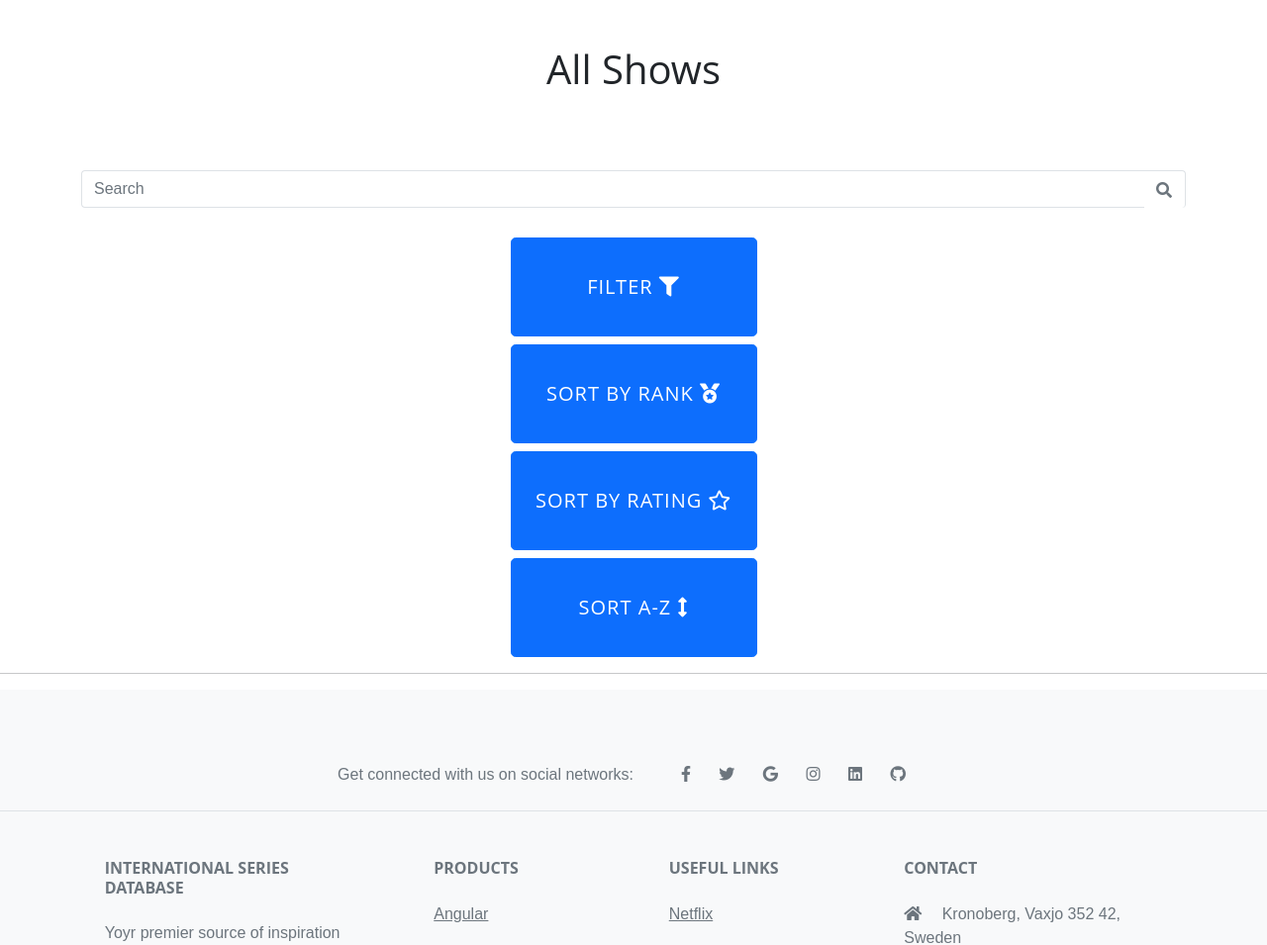
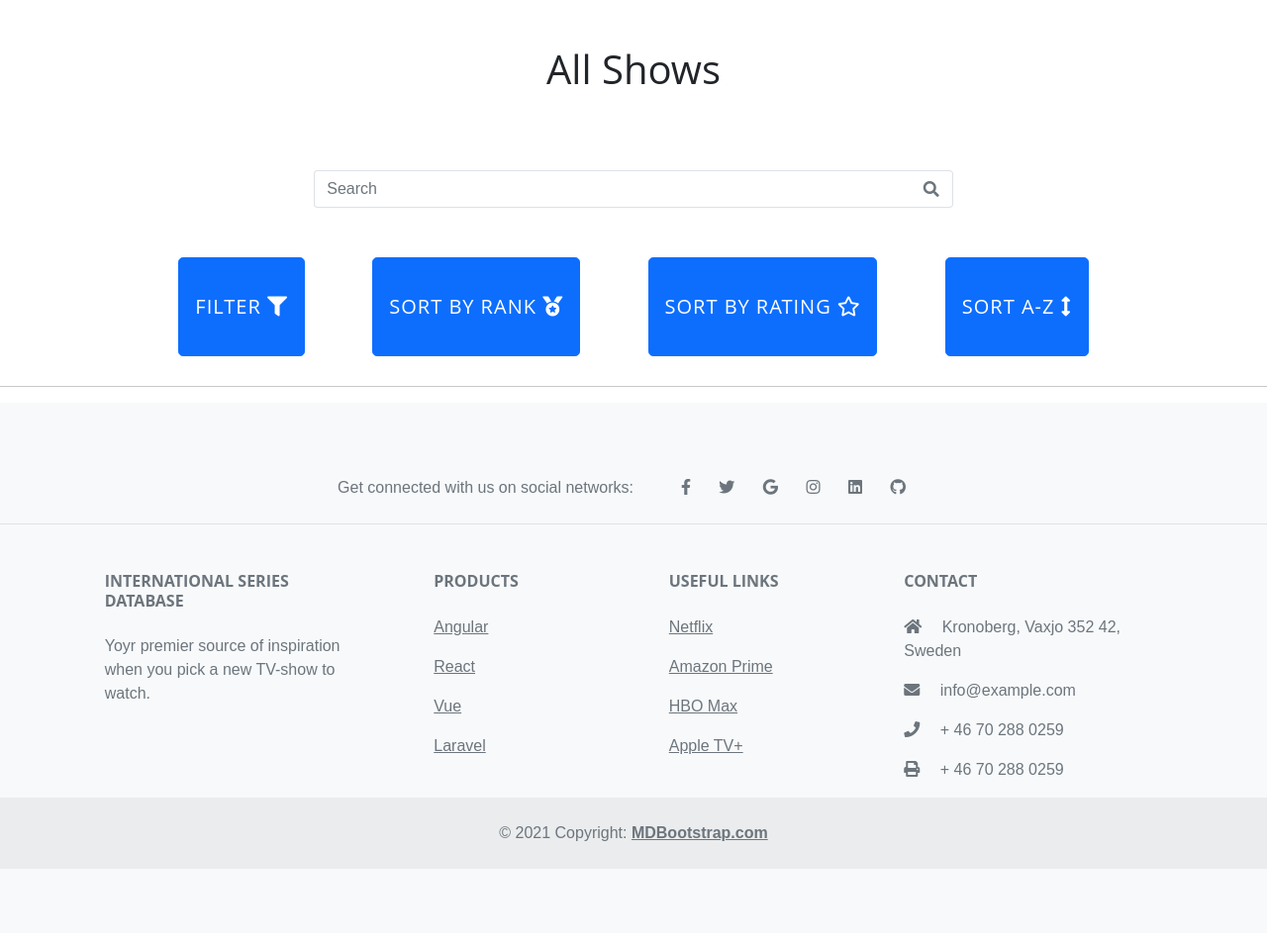
Before and after one commit to SebastianTirsen/MS-3-seriesdb, a Flask app: page /cards in a window 1280 px wide. Shown: the part 632-1587 px from the top of the page at 99% size. After the commit the page ends 1510 px from the top, so only its background shows below. Run offline with Flask 2, Linux system fonts and the light colour scheme; data that the repository does not hold is empty; some libraries are stand-ins or nearby versions.

Commit message:
Changed styling sort-buttons and searchfield.

```diff
--- a/static/css/styles.css
+++ b/static/css/styles.css
@@ -50,19 +50,15 @@
         padding-bottom: 20px;
     }
 
-/*     .card:hover .card-desc {
-      opacity: 1;
-      height: 100%;
-    } */
-
     #block_container {
-/*       display: flex;
-      justify-content: center; */
       margin-top: 50px;
     }
 
     #search {
-        margin-bottom: 30px;
+        display: flex;
+        align-items: center;
+        width: 60%;
+        margin: 0 auto 50px;
     }
 
     .sort-btn {
@@ -140,21 +136,16 @@ body {
     font-size: 16px;
     font-weight: 300;
     color: #444;
-    /* background:linear-gradient(to right bottom, #A9C9FF 0%, #FFBBEC 100%);  */
     height: 100vh;
-/*     display: flex;
-    align-items: center;
-    justify-content: center; */
 }
 
 .container, .container-fluid, .container-lg, .container-md, .container-sm, .container-xl, .container-xxl {
     width: 80%;
 }
 
-/* .show_container {
-  display: flex;
-  justify-content: center;
-} */
+.show_container {
+margin: 26px;
+}
 
 #shows_container {
     margin-top: 50px;
@@ -344,3 +335,9 @@ body {
     margin: 0 auto;
     width: 70%;
   }
+
+  #sort_buttons {
+    display: flex;
+    justify-content: space-evenly;
+    margin: 30px;
+  }
--- a/templates/cards.html
+++ b/templates/cards.html
@@ -10,13 +10,21 @@
           <div class="input-group">
               <input class="form-control border-end-0 border" type="search" placeholder="Search" id="example-search-input">
               <span class="input-group-append">
-                  <button class="btn btn-outline-secondary bg-white border-start-0 border-bottom-0 border ms-n5" type="button">
+                  <button class="btn btn-outline-secondary bg-white border-start-0 border ms-n5" type="button">
                       <i class="fa fa-search"></i>
                   </button>
               </span>
           </div>
       </div>
   </div>
+
+  <div id="sort_buttons">
+    <button class="btn btn-lg btn-primary sort-btn" type="button">Filter <i class="fas fa-filter"></i></button>
+    <button class="btn btn-lg btn-primary sort-btn" type="button">Sort by Rank <i class="fas fa-medal"></i></button>
+    <button class="btn btn-lg btn-primary sort-btn" type="button">Sort by Rating <i class="far fa-star"></i></button>
+    <button class="btn btn-lg btn-primary sort-btn" type="button">Sort A-Z <i class="fas fa-arrows-alt-v"></i></button>
+  </div>
+
   {% for card in cards %}
     <div class="show_container">
       <figure class="movie">
@@ -157,12 +165,7 @@
     {% endfor %}
 
   </div>
-  <div class="d-grid gap-2 col-3 mx-auto">
-    <button class="btn btn-lg btn-primary sort-btn" type="button">Filter <i class="fas fa-filter"></i></button>
-    <button class="btn btn-lg btn-primary sort-btn" type="button">Sort by Rank <i class="fas fa-medal"></i></button>
-    <button class="btn btn-lg btn-primary sort-btn" type="button">Sort by Rating <i class="far fa-star"></i></button>
-    <button class="btn btn-lg btn-primary sort-btn" type="button">Sort A-Z <i class="fas fa-arrows-alt-v"></i></button>
-  </div>
+
 </div>
 
   {% endblock %}
```
